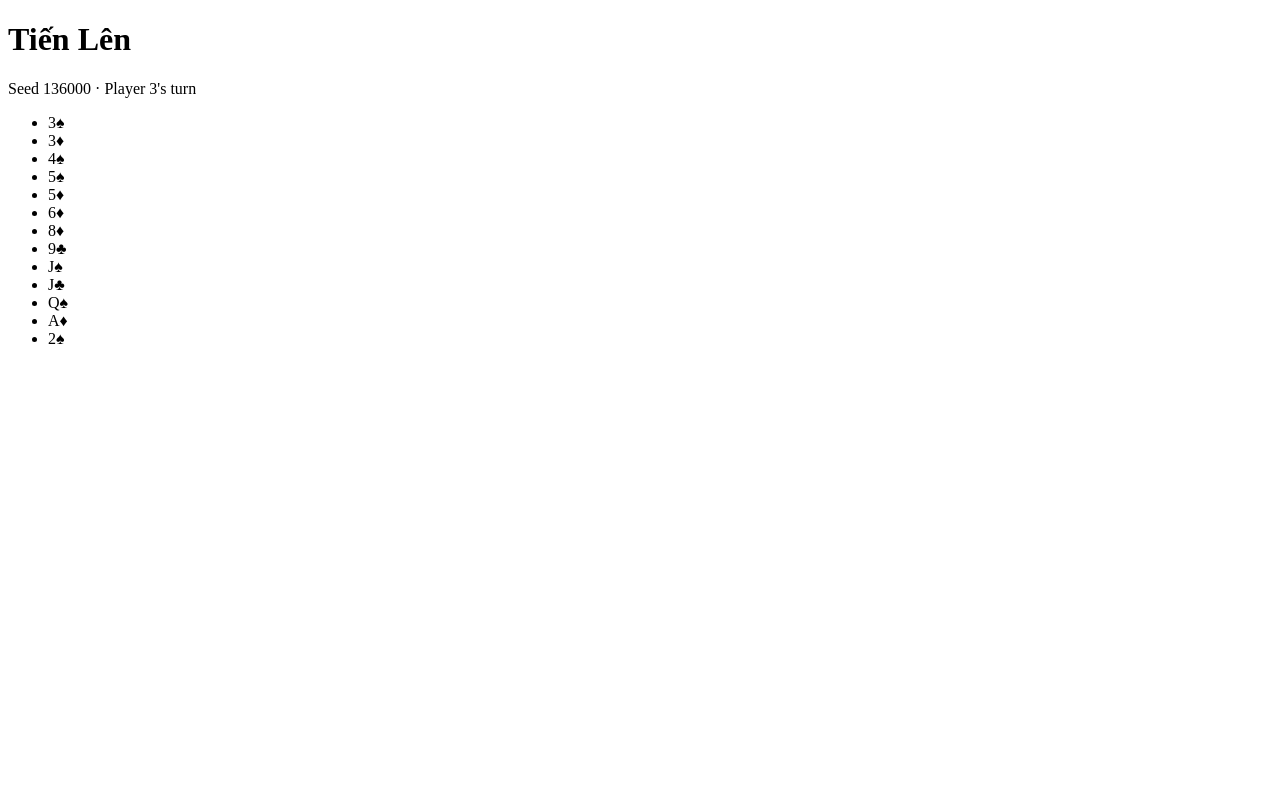
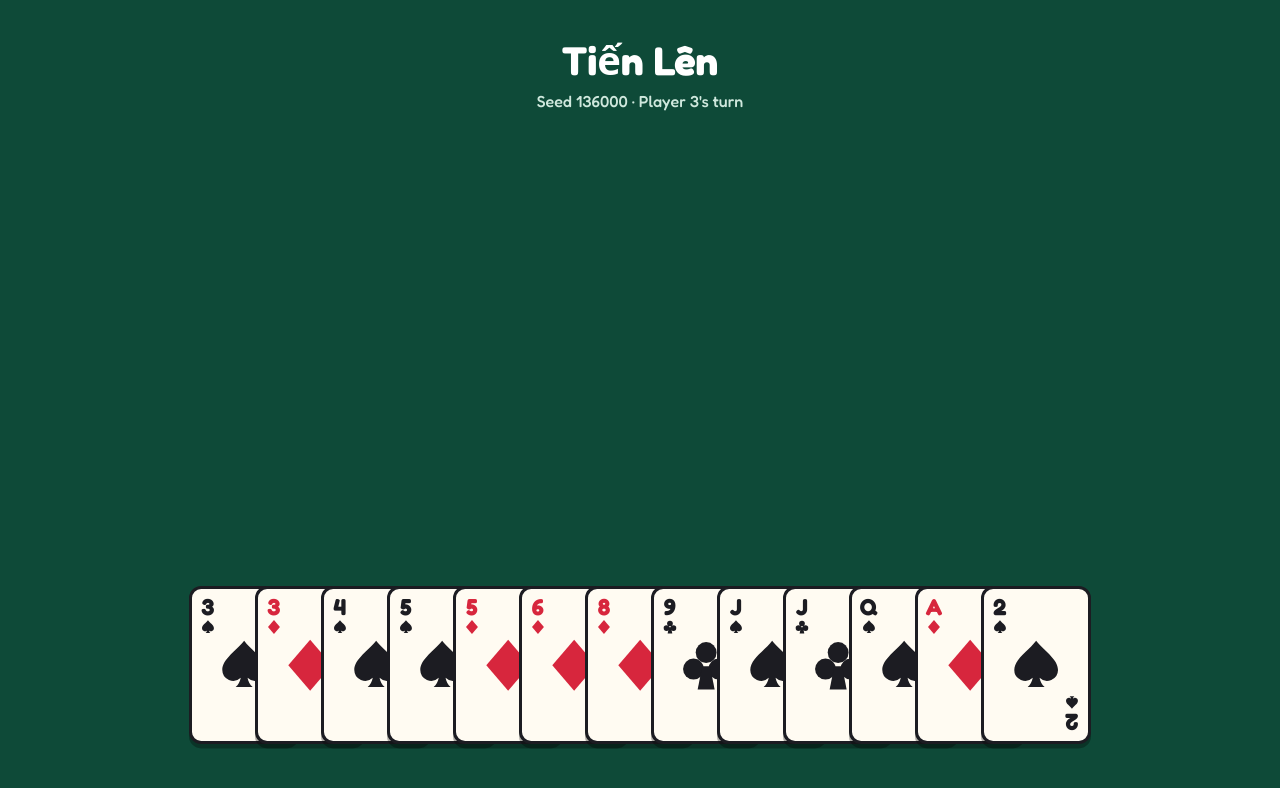
Before and after one commit to philly11/Phillips-kortspel-, a React (Vite) app in the folder packages/client/: page / in a window 1280 px wide. Shown: the top 788 px of the page. Built offline with nearby package versions, Linux system fonts and the light colour scheme.

Commit message:
PlayingCard component and theme (classic red/black)

```diff
--- a/packages/client/index.html
+++ b/packages/client/index.html
@@ -4,6 +4,17 @@
     <meta charset="UTF-8" />
     <meta name="viewport" content="width=device-width, initial-scale=1.0" />
     <title>Tiến Lên</title>
+    <!-- Fredoka: the round, chunky font for ranks and text -->
+    <link rel="preconnect" href="https://fonts.googleapis.com" />
+    <link rel="preconnect" href="https://fonts.gstatic.com" crossorigin />
+    <link
+      rel="stylesheet"
+      href="https://fonts.googleapis.com/css2?family=Fredoka:wght@500;600;700&display=swap"
+    />
+    <style>
+      /* Browsers add a white margin around the page by default; remove it. */
+      body { margin: 0; }
+    </style>
   </head>
   <body>
     <div id="root"></div>
--- a/packages/client/src/App.tsx
+++ b/packages/client/src/App.tsx
@@ -1,5 +1,7 @@
 import { useState } from 'react';
-import { type GameState, cardToString, createGame, view } from '@kortspel/engine';
+import { type GameState, createGame, view } from '@kortspel/engine';
+import { PlayingCard } from './PlayingCard';
+import { theme } from './theme';
 
 /** Start a new game with a fresh seed. The seed is picked here, outside the engine. */
 function newGame(): GameState {
@@ -11,7 +13,7 @@ function newGame(): GameState {
   return result.value;
 }
 
-/** The whole app, for now: show the current player's hand. */
+/** The whole app, for now: the current player's hand on the table. */
 export function App() {
   // useState(newGame) runs newGame ONCE, when the component first appears,
   // and remembers the result between re-renders.
@@ -22,18 +24,37 @@ export function App() {
     return <p>Something went wrong: {myView.error.code}</p>;
   }
   const v = myView.value;
+  const overlap = theme.card.width * theme.card.handOverlap;
 
   return (
-    <main>
-      <h1>Tiến Lên</h1>
-      <p>
-        Seed {state.seed} · Player {v.me + 1}'s turn
-      </p>
-      <ul>
-        {v.hand.map((card) => (
-          <li key={card}>{cardToString(card)}</li>
+    <main
+      style={{
+        minHeight: '100vh',
+        boxSizing: 'border-box',
+        padding: 32,
+        background: theme.colors.felt,
+        color: theme.colors.tableText,
+        fontFamily: theme.font.family,
+        display: 'flex',
+        flexDirection: 'column',
+        alignItems: 'center',
+        justifyContent: 'space-between',
+      }}
+    >
+      <header style={{ textAlign: 'center' }}>
+        <h1 style={{ margin: 0, fontSize: 40 }}>Tiến Lên</h1>
+        <p style={{ margin: '4px 0 0', color: theme.colors.tableTextMuted }}>
+          Seed {state.seed} · Player {v.me + 1}'s turn
+        </p>
+      </header>
+
+      <div style={{ display: 'flex', paddingBottom: 24 }}>
+        {v.hand.map((card, index) => (
+          <div key={card} style={{ marginLeft: index === 0 ? 0 : -overlap }}>
+            <PlayingCard card={card} />
+          </div>
         ))}
-      </ul>
+      </div>
     </main>
   );
 }
--- /dev/null
+++ b/packages/client/src/PlayingCard.tsx
@@ -0,0 +1,116 @@
+import type { ReactNode } from 'react';
+import { type Card, RANK_LABELS, SUIT, cardToString, rankOf, suitOf } from '@kortspel/engine';
+import { theme } from './theme';
+
+/**
+ * The shape of each suit as SVG, in a 24×24 box, indexed by suit number
+ * (0 = ♠, 1 = ♣, 2 = ♦, 3 = ♥: the same order as the engine's encoding).
+ * `currentColor` means "use the text color of whatever contains me".
+ */
+const SUIT_SHAPES: readonly ReactNode[] = [
+  <path
+    key="spade"
+    fill="currentColor"
+    d="M12 2C9 6 3 9.5 3 14a4.5 4.5 0 0 0 7.6 3.2c-.3 1.6-1 2.9-2.1 3.8h7c-1.1-.9-1.8-2.2-2.1-3.8A4.5 4.5 0 0 0 21 14c0-4.5-6-8-9-12z"
+  />,
+  <g key="club" fill="currentColor">
+    <circle cx="12" cy="6.8" r="4.3" />
+    <circle cx="6.8" cy="13.6" r="4.3" />
+    <circle cx="17.2" cy="13.6" r="4.3" />
+    <path d="M10.4 12.5h3.2l1.9 9.5H8.5z" />
+  </g>,
+  <path key="diamond" fill="currentColor" d="M12 1.5 21 12 12 22.5 3 12z" />,
+  <path
+    key="heart"
+    fill="currentColor"
+    d="M12 21.5s-7.6-4.7-9.7-9.4C.8 8.6 2.9 4.5 6.7 4.5c2.2 0 3.7 1.2 5.3 3.4 1.6-2.2 3.1-3.4 5.3-3.4 3.8 0 5.9 4.1 4.4 7.6-2.1 4.7-9.7 9.4-9.7 9.4z"
+  />,
+];
+
+/** One suit symbol at `size` px. */
+function SuitIcon({ suit, size }: { suit: number; size: number }) {
+  return (
+    <svg width={size} height={size} viewBox="0 0 24 24" aria-hidden="true" style={{ display: 'block' }}>
+      {SUIT_SHAPES[suit]}
+    </svg>
+  );
+}
+
+/** ♠ and ♣ are black, ♦ and ♥ are red. */
+export function suitColor(card: Card): string {
+  const suit = suitOf(card);
+  return suit === SUIT.SPADES || suit === SUIT.CLUBS ? theme.colors.suitBlack : theme.colors.suitRed;
+}
+
+interface PlayingCardProps {
+  card: Card;
+  /** Card width in px. Defaults to theme.card.width. */
+  width?: number;
+}
+
+/** One playing card, face up. */
+export function PlayingCard({ card, width = theme.card.width }: PlayingCardProps) {
+  const c = theme.card;
+  const rank = RANK_LABELS[rankOf(card)];
+  const suit = suitOf(card);
+
+  // The rank + small suit that sit in two opposite corners.
+  const corner = (flipped: boolean) => (
+    <div
+      aria-hidden="true"
+      style={{
+        position: 'absolute',
+        ...(flipped
+          ? { right: width * 0.07, bottom: width * 0.06, transform: 'rotate(180deg)' }
+          : { left: width * 0.07, top: width * 0.06 }),
+        display: 'flex',
+        flexDirection: 'column',
+        alignItems: 'center',
+        gap: width * 0.01,
+        fontSize: width * c.cornerRankSize,
+        lineHeight: 1,
+        letterSpacing: '-0.02em',
+      }}
+    >
+      <span>{rank}</span>
+      <SuitIcon suit={suit} size={width * c.cornerSuitSize} />
+    </div>
+  );
+
+  return (
+    <div
+      role="img"
+      aria-label={cardToString(card)}
+      style={{
+        position: 'relative',
+        flex: 'none',
+        width,
+        height: width * c.aspect,
+        boxSizing: 'border-box',
+        borderRadius: width * c.cornerRadius,
+        border: `${width * c.outline}px solid ${theme.colors.cardOutline}`,
+        background: theme.colors.cardFace,
+        boxShadow: `0 ${width * c.shadowDepth}px 0 ${theme.colors.cardShadow}`,
+        color: suitColor(card),
+        fontFamily: theme.font.family,
+        fontWeight: theme.font.weight,
+        userSelect: 'none',
+      }}
+    >
+      {corner(false)}
+      <div
+        aria-hidden="true"
+        style={{
+          position: 'absolute',
+          inset: 0,
+          display: 'flex',
+          alignItems: 'center',
+          justifyContent: 'center',
+        }}
+      >
+        <SuitIcon suit={suit} size={width * c.centerSuitSize} />
+      </div>
+      {corner(true)}
+    </div>
+  );
+}
--- /dev/null
+++ b/packages/client/src/theme.ts
@@ -0,0 +1,41 @@
+/**
+ * Every visual constant for the client lives here: colors, sizes, fonts.
+ * Want bigger cards or a different table? Change it here, nowhere else.
+ */
+export const theme = {
+  colors: {
+    /** The table surface. */
+    felt: '#0E4A38',
+    /** Text on the table. */
+    tableText: '#FFFFFF',
+    tableTextMuted: '#CFE8DD',
+    /** The card itself. */
+    cardFace: '#FFFBF2',
+    cardOutline: '#1C1C22',
+    cardShadow: 'rgba(0, 0, 0, 0.3)',
+    /** Classic two-color deck: ♠ ♣ black, ♦ ♥ red. */
+    suitBlack: '#1C1C22',
+    suitRed: '#D7263D',
+  },
+
+  font: {
+    family: "'Fredoka', system-ui, sans-serif",
+    weight: 700,
+  },
+
+  card: {
+    /** Default card width in px. Every other card measurement scales with it. */
+    width: 110,
+    /** Height divided by width (a real playing card is about 1.44). */
+    aspect: 1.44,
+    /** The following are fractions of the card width, so cards look the same at any size. */
+    cornerRadius: 0.11,
+    outline: 0.033,
+    shadowDepth: 0.04,
+    cornerRankSize: 0.21,
+    cornerSuitSize: 0.145,
+    centerSuitSize: 0.53,
+    /** How much each card in the hand covers the previous one. */
+    handOverlap: 0.4,
+  },
+} as const;
```
